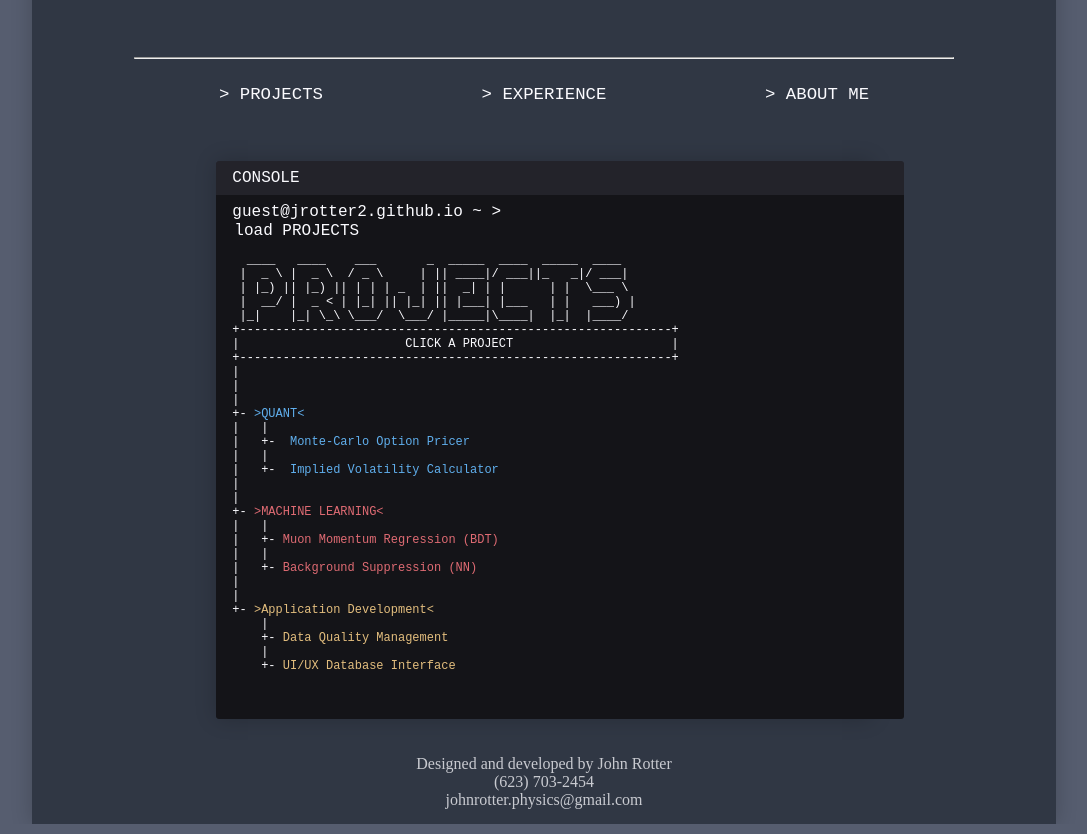
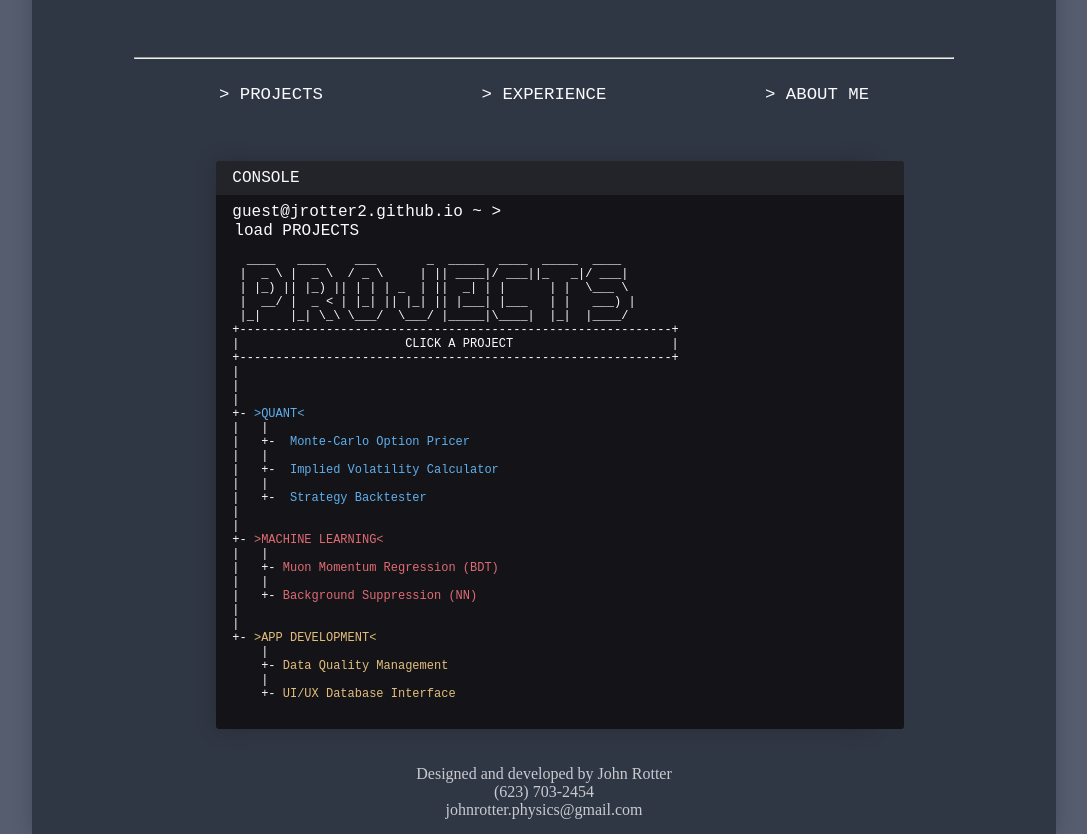
Before and after one commit to jrotter2/jrotter2.github.io, a plain HTML site: page index.html in a window 1280 px wide. Shown: the part 158-992 px from the top of the page, without its empty margins (96-1183 px from the left). Drawn offline with nearby package versions, Linux system fonts and the light colour scheme.

Commit message:
Bug Fixes

```diff
--- a/bin/scripts/ConsoleHandler.js
+++ b/bin/scripts/ConsoleHandler.js
@@ -25,6 +25,8 @@ class ConsoleHandler {
             "|   +- <a style='color:var(--blue-cli); cursor:pointer;'> Monte-Carlo Option Pricer</a>",
             "|   |",
             "|   +- <a style='color:var(--blue-cli); cursor:pointer;'> Implied Volatility Calculator</a>",
+            "|   |",
+            "|   +- <a style='color:var(--blue-cli); cursor:pointer;'> Strategy Backtester</a>",
             "|",
             "|",
             "+- <a style='color:var(--red-cli); cursor:pointer;'>>MACHINE LEARNING<</a>",
@@ -34,7 +36,7 @@ class ConsoleHandler {
             "|   +- <a style='color:var(--red-cli); cursor:pointer;'>Background Suppression (NN)</a>",
             "|",
             "|",
-            "+- <a style='color:var(--yellow-cli); cursor:pointer;'>>Application Development<</a>",
+            "+- <a style='color:var(--yellow-cli); cursor:pointer;'>>APP DEVELOPMENT<</a>",
             "    |",
             "    +- <a style='color:var(--yellow-cli); cursor:pointer;'>Data Quality Management</a>",
             "    |",
--- a/index.html
+++ b/index.html
@@ -24,19 +24,19 @@
             </div>
             <br><br>
             <div style="width:100%;">
-                <div style="width:80%; margin:auto; box-shadow: 0px 0px 20px 0px rgb(0 0 0 / 20%);">
+                <div style="width:80%;  min-width:460px; margin:auto; box-shadow: 0px 0px 20px 0px rgb(0 0 0 / 20%);">
                     <div style="width:100%; margin:auto; border-radius:3px 3px 0px 0px; background:rgb(35, 35, 42); color:var(--light-color); padding:1em; padding-top:.5em; padding-bottom:.5em; font-family:'Courier New', Courier, monospace; ">
                         CONSOLE
                     </div>
                     <div style="width:100%; margin:auto; border-radius:0px 0px 3px 3px; background:rgb(20, 20, 24); color:var(--light-color); padding:1em; padding-top:.5em; font-family:'Courier New', Courier, monospace; min-height:500px;">
                         <a> guest@jrotter2.github.io ~ > </a> <input type="text" id="console_header" placeholder="TYPE CMD HERE" oninput="my_console.load_command();"></input>
                         <br>
-                        <p id="console_text" style="font-family:'Courier New', Courier, monospace; font-size:9pt; white-space:pre;">
+                        <p id="console_text" style="font-family:'Courier New', Courier, monospace; font-size:9pt; white-space:pre;overflow-x:hidden;">
                         </p>
                     </div>
                 </div>
             </div>
-            <div style="color:var(--light-color); opacity:.75; text-align:center;font-family: 'Libre Baskerville', serif;">
+            <div style="color:var(--light-color); opacity:.75; text-align:center; font-family: 'Libre Baskerville', serif; color:var(--light-color);">
                 <br><br>
                 Designed and developed by John Rotter <br>
                 (623) 703-2454<br>
```
